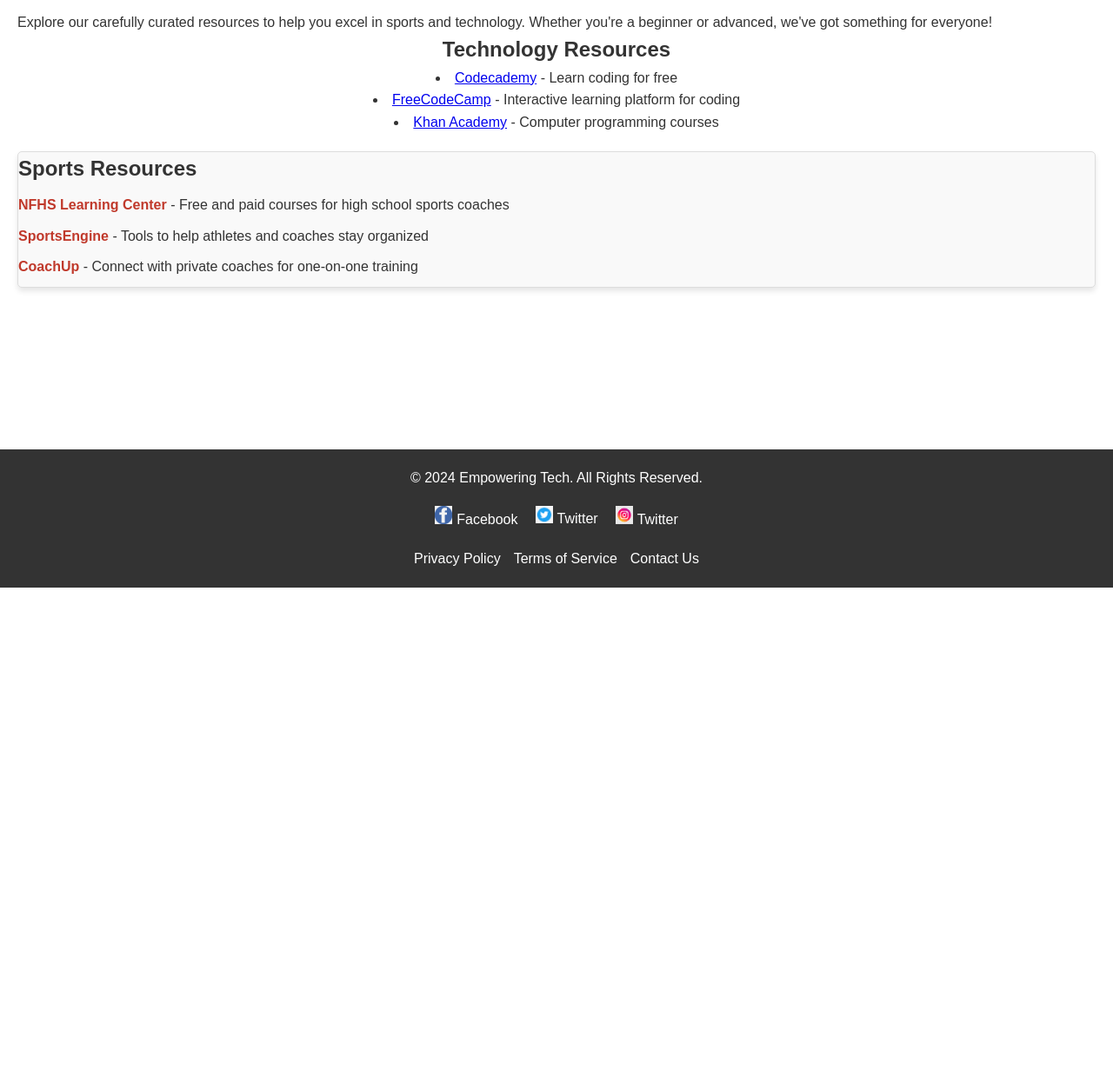
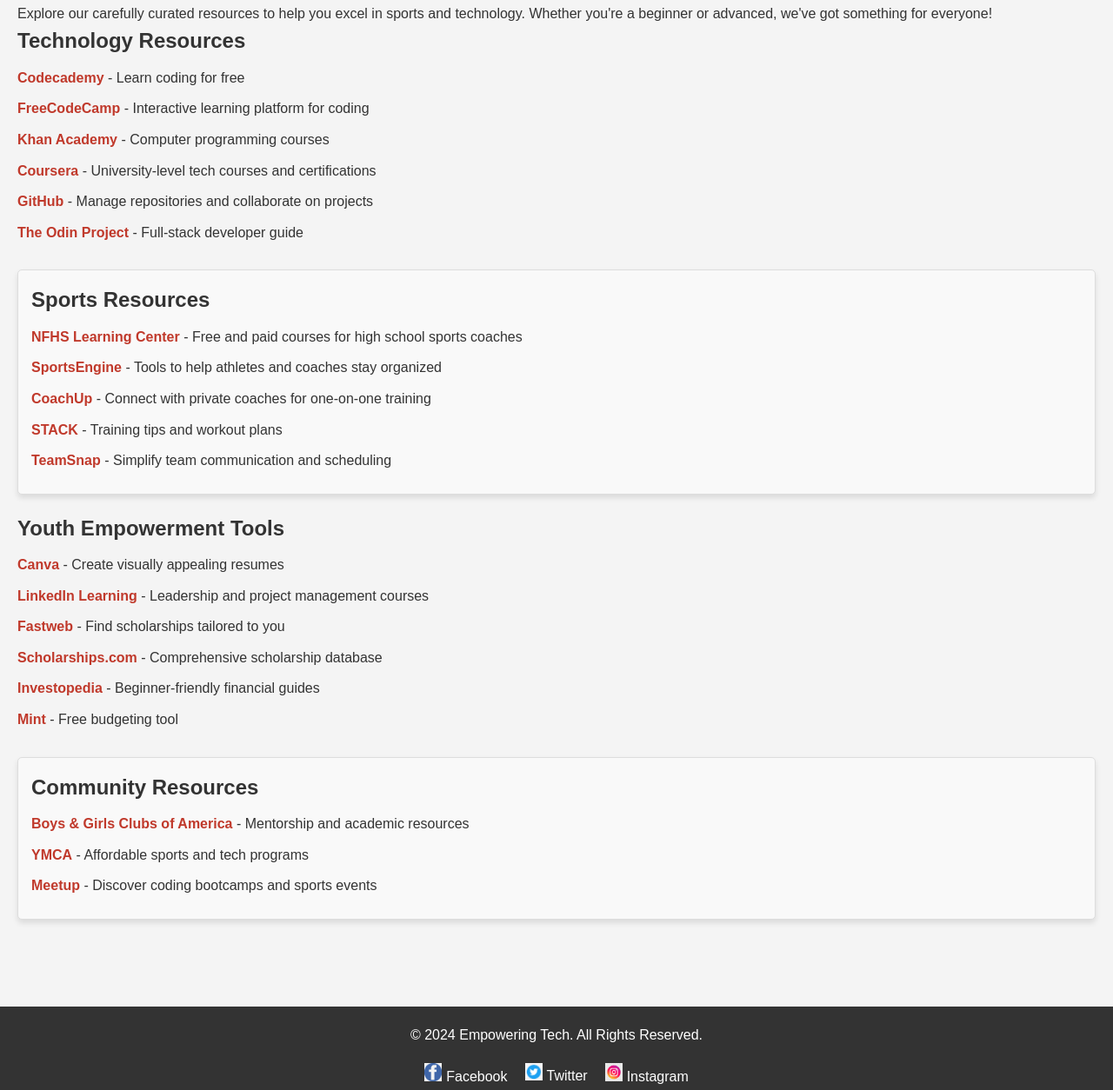
Before and after one commit to DavidMwakapusya/EmpoweringTech, a plain HTML site: page resources.html in a window 1280 px wide. Shown: the part 124-1378 px from the top of the page at 87% size. Before the commit the page ends 800 px from the top, so only its background shows below. Drawn offline with Linux system fonts and the light colour scheme.

Commit message:
Add files via upload

```diff
--- a/resources.html
+++ b/resources.html
@@ -7,7 +7,45 @@
     <title>Resources - Empowering Tech</title>
     <link rel="stylesheet" href="styles.css"> <!-- External stylesheet link -->
     <style>
-        /* Embedded CSS for Sports Resources */
+        /* Embedded CSS for adjustments */
+        body {
+            font-family: Arial, sans-serif;
+            margin: 0;
+            padding: 0;
+            background-color: #f4f4f4;
+        }
+
+        .resources-container {
+            padding: 0px 20px 80px; /* Ensure content doesn't overlap header/footer */
+        }
+
+        .resources-header h1 {
+            margin-bottom: 10px;
+        }
+
+        .resource-list {
+            margin-bottom: 30px;
+        }
+
+        .resource-list ul {
+            list-style: none;
+            padding: 0;
+        }
+
+        .resource-list li {
+            margin: 10px 0;
+        }
+
+        .resource-list a {
+            color: #c0392b;
+            text-decoration: none;
+            font-weight: bold;
+        }
+
+        .resource-list a:hover {
+            text-decoration: underline;
+        }
+
         .sports-resources {
             background-color: #f9f9f9;
             border: 1px solid #ddd;
@@ -15,25 +53,6 @@
             border-radius: 5px;
             margin: 20px 0;
             box-shadow: 0 4px 6px rgba(0, 0, 0, 0.1);
-        }
-
-        .sports-resources  {
-            list-style: none;
-            padding: 0;
-        }
-
-        .sports-resources li {
-            margin: 10px 0;
-        }
-
-        .sports-resources a {
-            color: #c0392b;
-            text-decoration: none;
-            font-weight: bold;
-        }
-
-        .sports-resources a:hover {
-            text-decoration: underline;
         }
     </style>
 </head>
@@ -58,22 +77,53 @@
             <p>Explore our carefully curated resources to help you excel in sports and technology. Whether you're a beginner or advanced, we've got something for everyone!</p>
         </header>
 
-        <section class="resource-list" style="text-align: center;">
+        <!-- Resource sections -->
+        <section class="resource-list">
             <h2>Technology Resources</h2>
+            <ul>
                 <li><a href="https://www.codecademy.com/">Codecademy</a> - Learn coding for free</li>
                 <li><a href="https://www.freecodecamp.org/">FreeCodeCamp</a> - Interactive learning platform for coding</li>
                 <li><a href="https://www.khanacademy.org/computing/computer-programming">Khan Academy</a> - Computer programming courses</li>
+                <li><a href="https://www.coursera.org/">Coursera</a> - University-level tech courses and certifications</li>
+                <li><a href="https://www.github.com/">GitHub</a> - Manage repositories and collaborate on projects</li>
+                <li><a href="https://www.theodinproject.com/">The Odin Project</a> - Full-stack developer guide</li>
+            </ul>
         </section>
 
         <section class="resource-list sports-resources">
             <h2>Sports Resources</h2>
+            <ul>
                 <li><a href="https://www.nfhs.org/learning-center/">NFHS Learning Center</a> - Free and paid courses for high school sports coaches</li>
                 <li><a href="https://www.sportsengine.com/">SportsEngine</a> - Tools to help athletes and coaches stay organized</li>
                 <li><a href="https://www.coachup.com/">CoachUp</a> - Connect with private coaches for one-on-one training</li>
+                <li><a href="https://www.stack.com/">STACK</a> - Training tips and workout plans</li>
+                <li><a href="https://www.teamsnap.com/">TeamSnap</a> - Simplify team communication and scheduling</li>
+            </ul>
+        </section>
+
+        <section class="resource-list">
+            <h2>Youth Empowerment Tools</h2>
+            <ul>
+                <li><a href="https://www.canva.com/resumes/templates/">Canva</a> - Create visually appealing resumes</li>
+                <li><a href="https://www.linkedin.com/learning/">LinkedIn Learning</a> - Leadership and project management courses</li>
+                <li><a href="https://www.fastweb.com/">Fastweb</a> - Find scholarships tailored to you</li>
+                <li><a href="https://www.scholarships.com/">Scholarships.com</a> - Comprehensive scholarship database</li>
+                <li><a href="https://www.investopedia.com/">Investopedia</a> - Beginner-friendly financial guides</li>
+                <li><a href="https://mint.intuit.com/">Mint</a> - Free budgeting tool</li>
+            </ul>
+        </section>
+
+        <section class="resource-list sports-resources">
+            <h2>Community Resources</h2>
+            <ul>
+                <li><a href="https://www.bgca.org/">Boys & Girls Clubs of America</a> - Mentorship and academic resources</li>
+                <li><a href="https://www.ymca.org/">YMCA</a> - Affordable sports and tech programs</li>
+                <li><a href="https://www.meetup.com/">Meetup</a> - Discover coding bootcamps and sports events</li>
+            </ul>
         </section>
     </div>
 
-    <!-- Footer with social media links -->
+    <!-- Footer -->
     <footer class="main-footer">
         <div class="footer-content">
             <p>&copy; 2024 Empowering Tech. All Rights Reserved.</p>
@@ -81,7 +131,7 @@
                 <ul>
                     <li><a href="#"><img src="facebook-icon.png" alt="Facebook">Facebook</a></li>
                     <li><a href="#"><img src="twitter-icon.png" alt="Twitter">Twitter</a></li>
-                    <li><a href="#"><img src="instagram-icon.png" alt="Instagram">Twitter</a></li>
+                    <li><a href="#"><img src="instagram-icon.png" alt="Instagram">Instagram</a></li>
                 </ul>
             </nav>
             <nav class="footer-nav">
--- a/styles.css
+++ b/styles.css
@@ -12,6 +12,17 @@ body {
     color: #333; /* Dark grey text for readability */
     line-height: 1.6;
     padding: 20px; /* General padding */
+}
+
+/* Ensure content pushes footer down */
+body {
+    display: flex;
+    flex-direction: column;
+    min-height: 100vh;
+}
+
+.about-container {
+    flex: 1; /* Ensures this section expands to push the footer */
 }
 
 /* Home container */
@@ -117,10 +128,10 @@ blockquote {
     color: white;
     padding: 20px;
     text-align: center;
-    position: fixed;
+    width: 100%;
+    position: relative; /* Position relative to document flow */
+    bottom: 0;
     left: 0;
-    bottom: 0;
-    width: 100%
 }
 
 .footer-content {
@@ -162,6 +173,7 @@ blockquote {
 .footer-nav a:hover {
     text-decoration: underline;
 }
+
 
 /* Main header styles */
 .main-header {
```
Also changed, not shown: about.html (+48 -7 lines), signup.html (+10 -0 lines).
